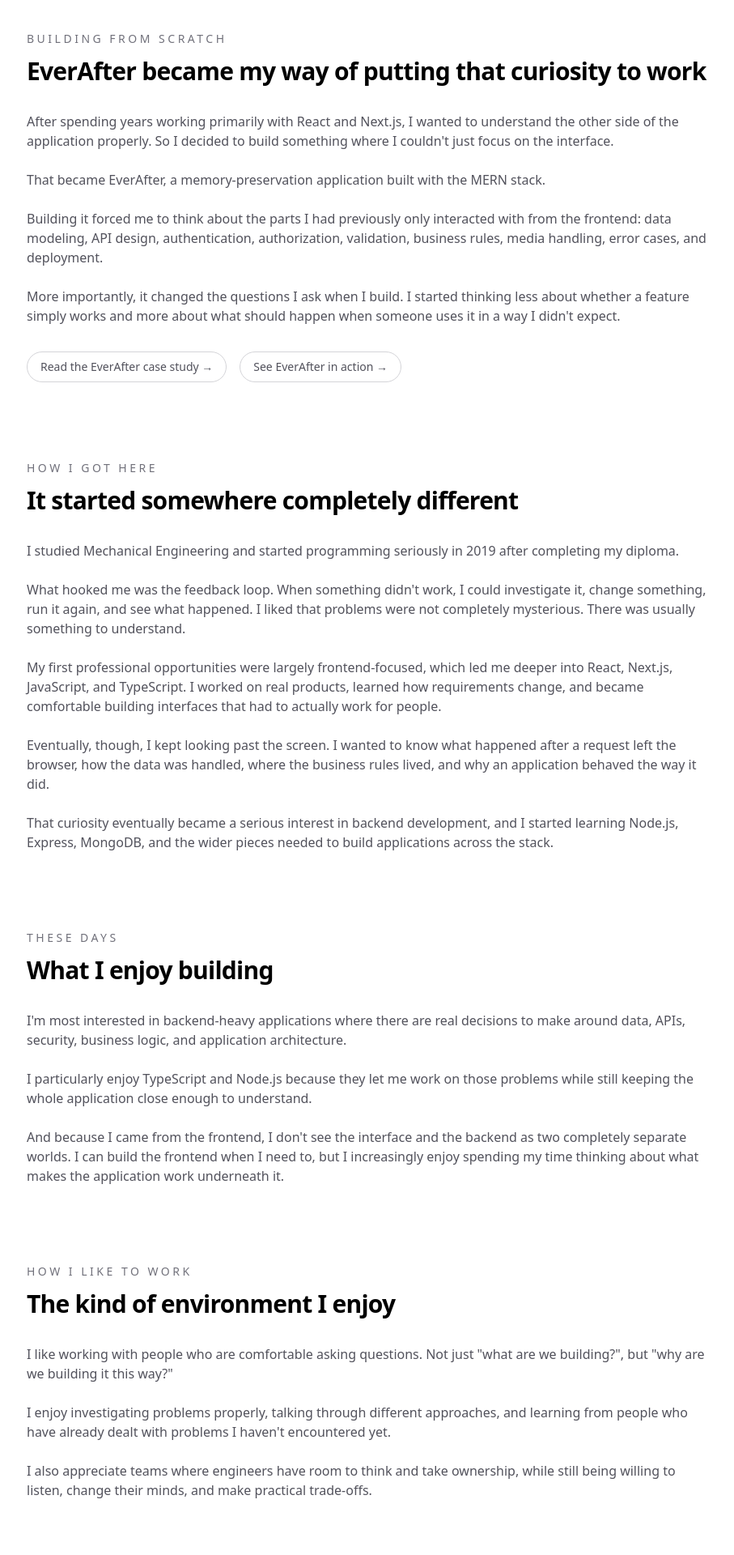
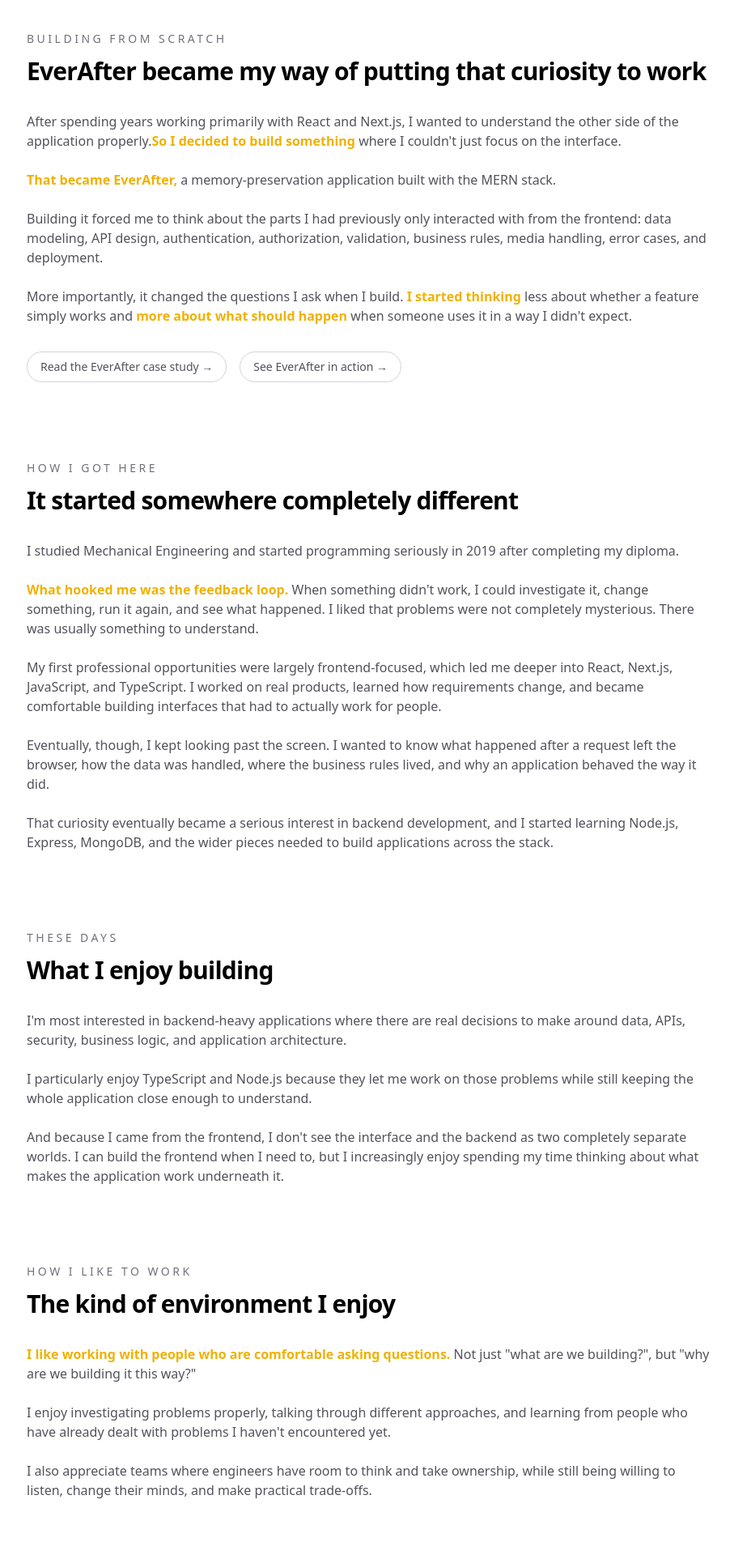
Before and after one commit to frankoadeleye/frank-adeleye, a Next.js app: page /story in a window 1280 px wide. Shown: the part 1140-3060 px from the top of the page at 81% size, without its empty margins (183-1090 px from the left). Built offline with nearby package versions, Linux system fonts and the light colour scheme.

Commit message:
cleanup: hero section interests updated

```diff
--- a/app/story/page.tsx
+++ b/app/story/page.tsx
@@ -96,13 +96,13 @@
             <p>
               I like thinking about what data should look like, what an API
               should allow, what happens when someone sends something they
-              shouldn&apos;t, how authentication and authorization should work,
-              and what the application should do when things go wrong.
+              shouldn't, how authentication and authorization should work, and
+              what the application should do when things go wrong.
             </p>
 
             <p>
-              I don&apos;t always get those decisions right on the first try.
-              That is part of what I enjoy about software.{" "}
+              I don't always get those decisions right on the first try. That is
+              part of what I enjoy about software.{" "}
               <strong className="font-semibold text-yellow-500 dark:text-yellow-300">
                 A problem usually gives you another chance to understand it
                 better.
@@ -124,13 +124,17 @@
             <p>
               After spending years working primarily with React and Next.js, I
               wanted to understand the other side of the application properly.
-              So I decided to build something where I couldn&apos;t just focus
-              on the interface.
+              <strong className="font-semibold text-yellow-500 dark:text-yellow-300">
+                So I decided to build something
+              </strong>{" "}
+              where I couldn't just focus on the interface.
             </p>
 
             <p>
-              That became EverAfter, a memory-preservation application built
-              with the MERN stack.
+              <strong className="font-semibold text-yellow-500 dark:text-yellow-300">
+                That became EverAfter,
+              </strong>{" "}
+              a memory-preservation application built with the MERN stack.
             </p>
 
             <p>
@@ -141,10 +145,15 @@
             </p>
 
             <p>
-              More importantly, it changed the questions I ask when I build. I
-              started thinking less about whether a feature simply works and
-              more about what should happen when someone uses it in a way I
-              didn&apos;t expect.
+              More importantly, it changed the questions I ask when I build.{" "}
+              <strong className="font-semibold text-yellow-500 dark:text-yellow-300">
+                I started thinking
+              </strong>{" "}
+              less about whether a feature simply works and{" "}
+              <strong className="font-semibold text-yellow-500 dark:text-yellow-300">
+                more about what should happen
+              </strong>{" "}
+              when someone uses it in a way I didn't expect.
             </p>
 
             <div className="flex flex-wrap gap-4 pt-2">
@@ -209,10 +218,13 @@
             </p>
 
             <p>
-              What hooked me was the feedback loop. When something didn&apos;t
-              work, I could investigate it, change something, run it again, and
-              see what happened. I liked that problems were not completely
-              mysterious. There was usually something to understand.
+              <strong className="font-semibold text-yellow-500 dark:text-yellow-300">
+                What hooked me was the feedback loop.
+              </strong>{" "}
+              When something didn't work, I could investigate it, change
+              something, run it again, and see what happened. I liked that
+              problems were not completely mysterious. There was usually
+              something to understand.
             </p>
 
             <p>
@@ -249,8 +261,8 @@
 
           <div className="mt-8 space-y-6 text-zinc-600 dark:text-zinc-400">
             <p>
-              I&apos;m most interested in backend-heavy applications where there
-              are real decisions to make around data, APIs, security, business
+              I'm most interested in backend-heavy applications where there are
+              real decisions to make around data, APIs, security, business
               logic, and application architecture.
             </p>
 
@@ -261,11 +273,10 @@
             </p>
 
             <p>
-              And because I came from the frontend, I don&apos;t see the
-              interface and the backend as two completely separate worlds. I can
-              build the frontend when I need to, but I increasingly enjoy
-              spending my time thinking about what makes the application work
-              underneath it.
+              And because I came from the frontend, I don't see the interface
+              and the backend as two completely separate worlds. I can build the
+              frontend when I need to, but I increasingly enjoy spending my time
+              thinking about what makes the application work underneath it.
             </p>
           </div>
         </section>
@@ -281,7 +292,9 @@
 
           <div className="mt-8 space-y-6 text-zinc-600 dark:text-zinc-400">
             <p>
-              I like working with people who are comfortable asking questions.
+              <strong className="font-semibold text-yellow-500 dark:text-yellow-300">
+                I like working with people who are comfortable asking questions.
+              </strong>{" "}
               Not just &quot;what are we building?&quot;, but &quot;why are we
               building it this way?&quot;
             </p>
@@ -289,7 +302,7 @@
             <p>
               I enjoy investigating problems properly, talking through different
               approaches, and learning from people who have already dealt with
-              problems I haven&apos;t encountered yet.
+              problems I haven't encountered yet.
             </p>
 
             <p>
@@ -302,7 +315,7 @@
         {/* Growth */}
         <section className="mt-24">
           <p className="mb-3 text-sm font-medium uppercase tracking-[0.25em] text-zinc-500 dark:text-zinc-400">
-            Where I&apos;m going
+            Where I'm going
           </p>
 
           <h2 className="text-3xl font-semibold tracking-tight">
@@ -316,7 +329,10 @@
             </p>
 
             <p>
-              That means continuing to improve in areas like backend
+              That means{" "}
+              <strong className="font-semibold text-yellow-500 dark:text-yellow-300">
+                continuing to improve in areas like backend
+              </strong>
               architecture, API design, data modeling, authentication,
               authorization, performance, and system design.
             </p>
@@ -332,12 +348,12 @@
         {/* Contact */}
         <section className="mt-24 border-t border-zinc-200 pt-12 dark:border-zinc-800">
           <h2 className="text-3xl font-semibold tracking-tight">
-            Let&apos;s work together
+            Let's work together
           </h2>
 
           <p className="mt-6 max-w-2xl text-zinc-600 dark:text-zinc-400">
             If you enjoy building software, solving problems, and figuring out
-            how things work, I&apos;d be happy to talk.
+            how things work, I'd be happy to talk.
           </p>
 
           <div className="mt-8 flex flex-wrap gap-4">
```
